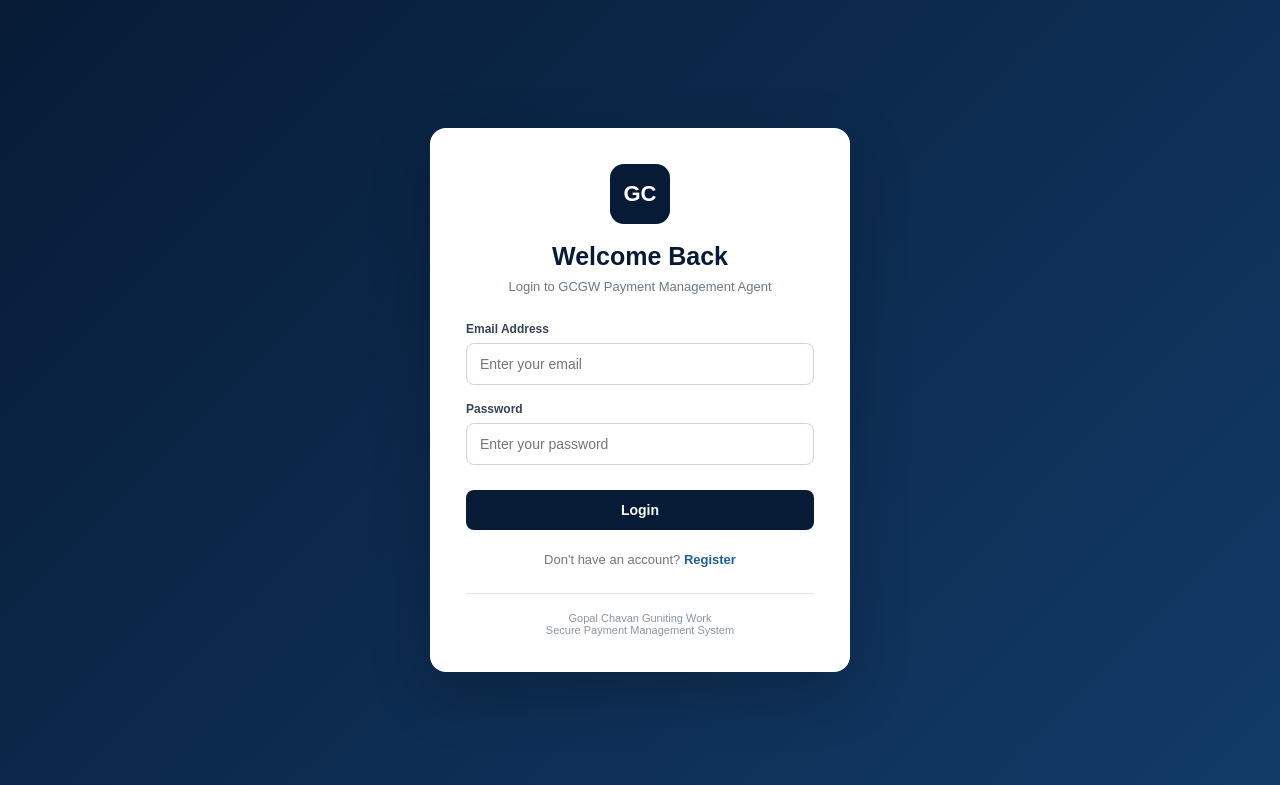
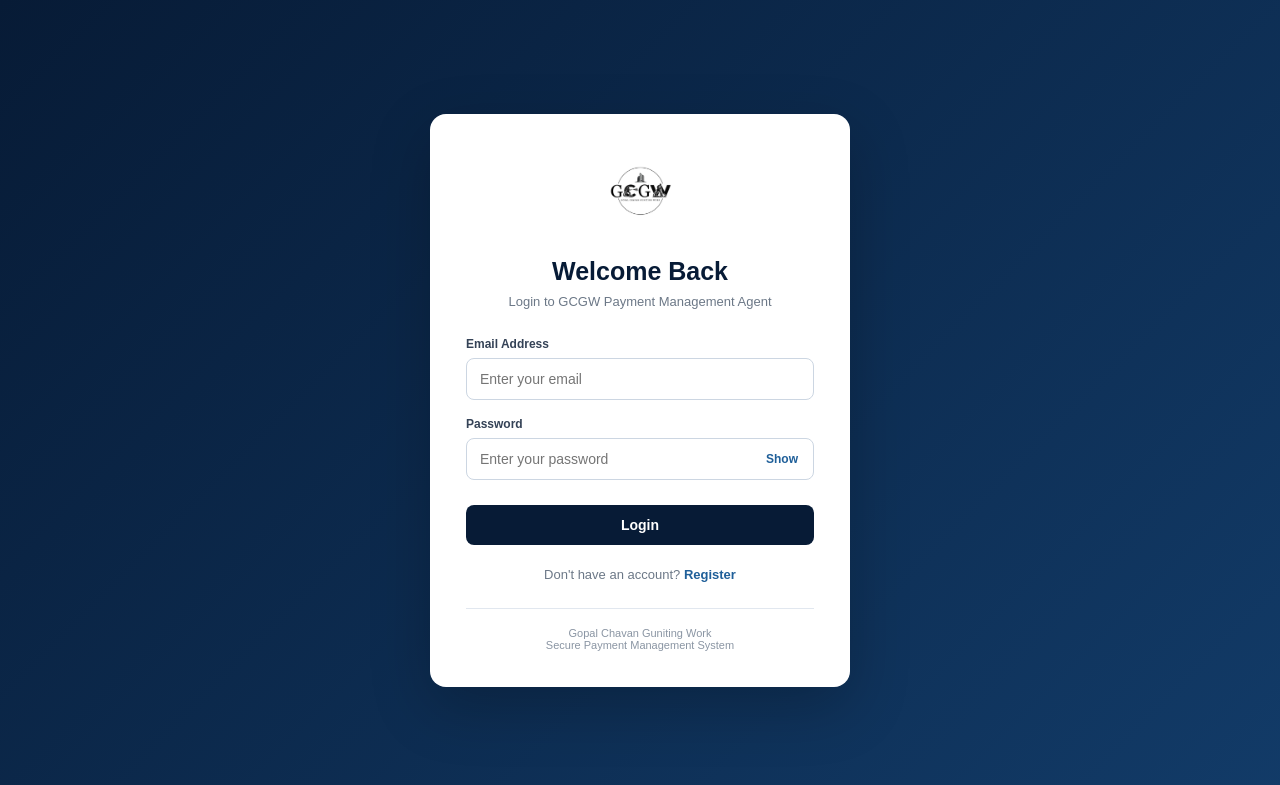
Before and after one commit to Arjun0650/Agent2, a FastAPI app: page / in a window 1280 px wide. Shown: the top 785 px of the page. Run offline with FastAPI, Linux system fonts and the light colour scheme.

Commit message:
Update login page layout and styles
Refactor logo and button styles, add password toggle functionality.

```diff
--- a/templates/login.html
+++ b/templates/login.html
@@ -50,24 +50,25 @@ body {
         rgba(0,0,0,.22);
 }
 
-.logo {
+.logo-container {
 
-    width: 60px;
-    height: 60px;
+    text-align: center;
 
-    display: flex;
-    align-items: center;
-    justify-content: center;
+    margin-bottom: 18px;
+}
 
-    margin: 0 auto 18px;
+.logo-container img {
+
+    width: 85px;
+    height: 85px;
+
+    object-fit: contain;
 
     border-radius: 14px;
 
-    background: #071b36;
-    color: white;
+    background: white;
 
-    font-size: 22px;
-    font-weight: 800;
+    padding: 5px;
 }
 
 h1 {
@@ -133,7 +134,39 @@ input:focus {
         rgba(31,95,153,.10);
 }
 
-button {
+.password-wrapper {
+
+    position: relative;
+}
+
+.password-wrapper input {
+
+    padding-right: 80px;
+}
+
+.toggle-password {
+
+    position: absolute;
+
+    right: 12px;
+    top: 50%;
+
+    transform: translateY(-50%);
+
+    border: none;
+    background: transparent;
+
+    color: #1f5f99;
+
+    font-size: 12px;
+    font-weight: 700;
+
+    cursor: pointer;
+
+    padding: 4px;
+}
+
+.main-button {
 
     width: 100%;
 
@@ -154,12 +187,15 @@ button {
     cursor: pointer;
 }
 
-button:hover {
+.main-button:hover {
+
     background: #102c50;
 }
 
-button:disabled {
+.main-button:disabled {
+
     opacity: .6;
+
     cursor: not-allowed;
 }
 
@@ -233,8 +269,13 @@ button:disabled {
 
 <div class="auth-card">
 
-    <div class="logo">
-        GC
+    <div class="logo-container">
+
+        <img
+            src="/static/logo.png"
+            alt="GCGW Logo"
+        >
+
     </div>
 
     <h1>
@@ -270,6 +311,8 @@ button:disabled {
                 Password
             </label>
 
+            <div class="password-wrapper">
+
                 <input
                     id="password"
                     type="password"
@@ -277,15 +320,25 @@ button:disabled {
                     required
                 >
 
+                <button
+                    type="button"
+                    class="toggle-password"
+                    onclick="togglePassword()"
+                >
+                    Show
+                </button>
+
+            </div>
+
         </div>
 
 
         <button
             type="submit"
-            id="loginButton">
-
+            id="loginButton"
+            class="main-button"
+        >
             Login
-
         </button>
 
     </form>
@@ -317,6 +370,40 @@ button:disabled {
 
 
 <script>
+
+function togglePassword() {
+
+    const input =
+        document.getElementById(
+            "password"
+        );
+
+    const button =
+        document.querySelector(
+            ".toggle-password"
+        );
+
+
+    if(input.type === "password") {
+
+        input.type = "text";
+
+        button.textContent =
+            "Hide";
+
+    }
+
+    else {
+
+        input.type = "password";
+
+        button.textContent =
+            "Show";
+
+    }
+
+}
+
 
 const form =
     document.getElementById(
```
Lines whose indentation alone changed are shown as unchanged.
